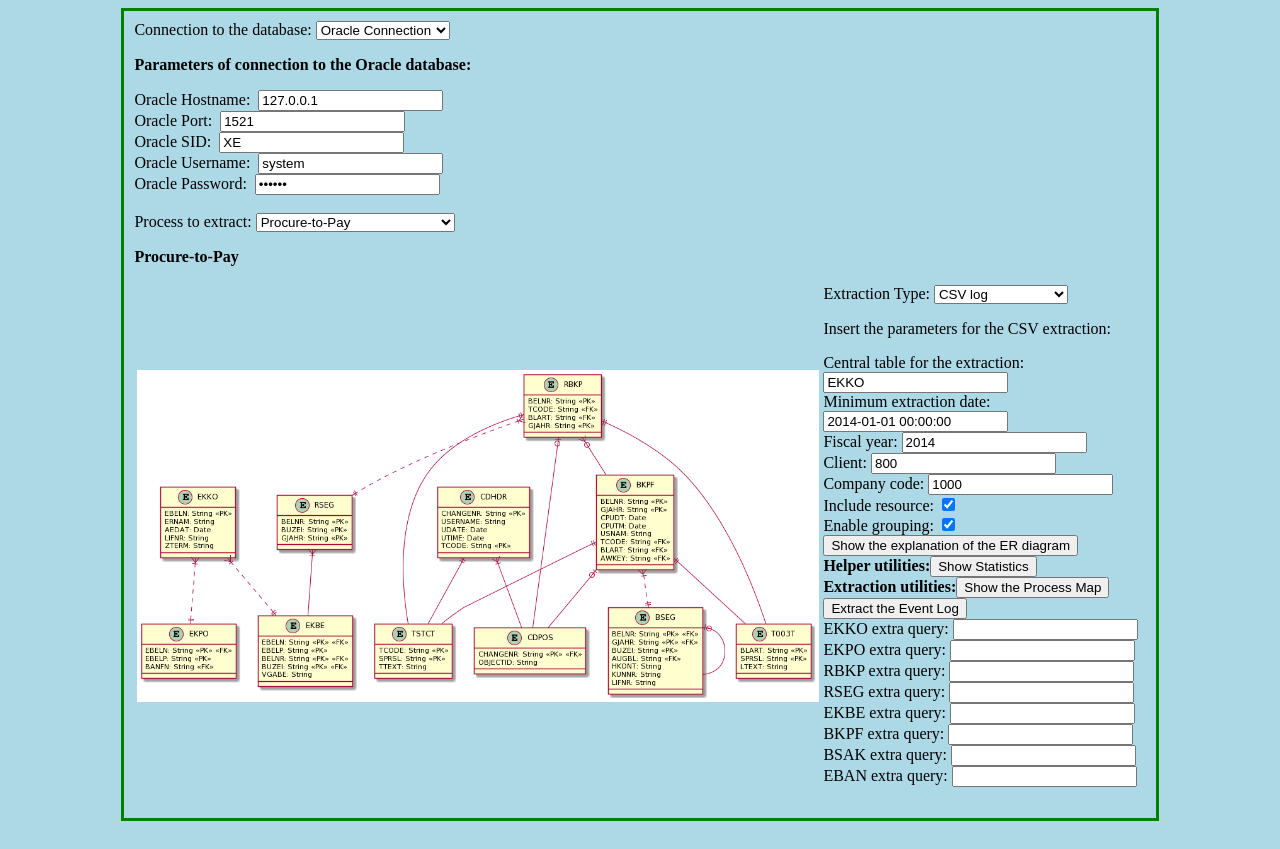
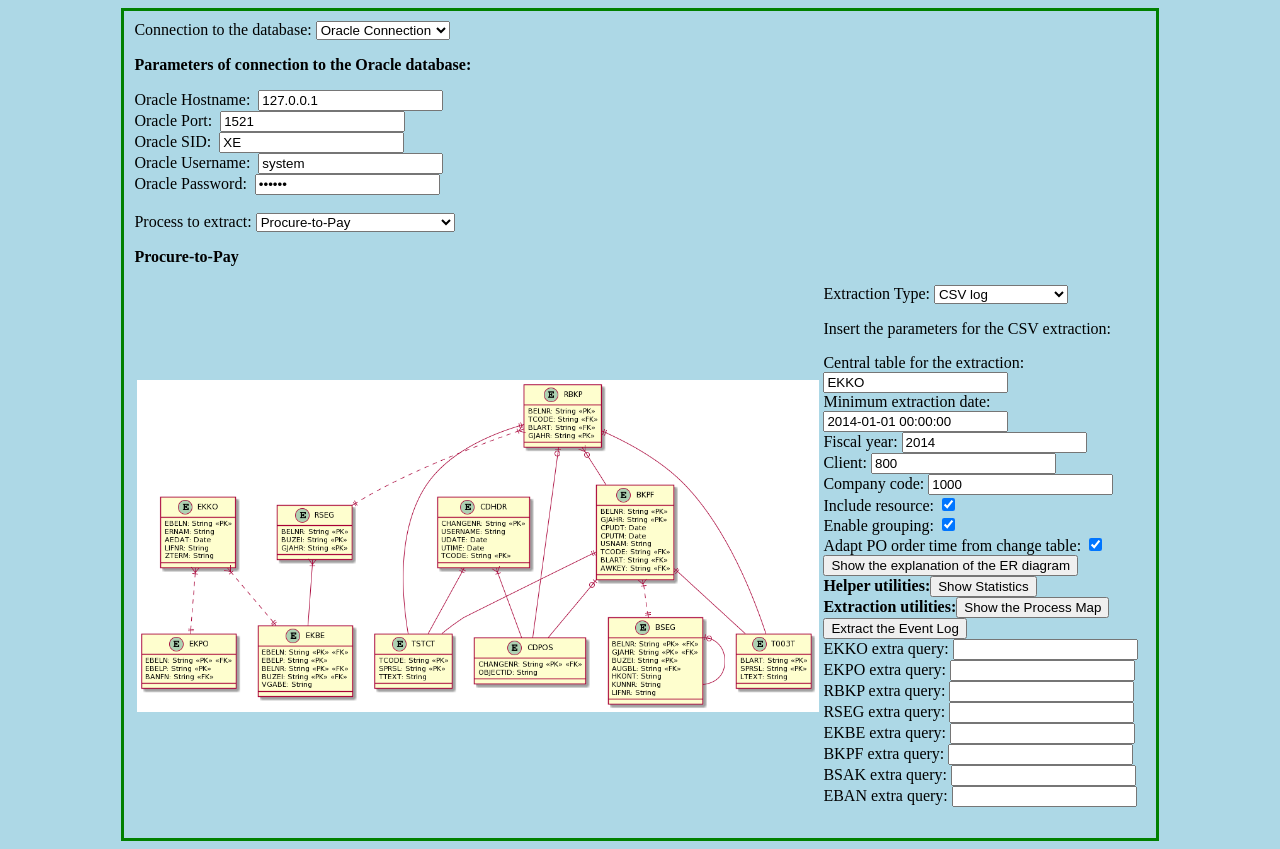
Before and after one commit to Javert899/sap-extractor, a Flask app: page /welcome in a window 1280 px wide. Before the commit the page ends 821 px from the top, so only its background shows below. Run offline with Flask 2, Linux system fonts and the light colour scheme; some libraries are stand-ins or nearby versions.

Commit message:
configuration options

```diff
--- a/sapextractor/algo/p2p/p2p_1d_dataframe.py
+++ b/sapextractor/algo/p2p/p2p_1d_dataframe.py
@@ -49,6 +49,7 @@ def apply(con, ref_type="EKKO", gjahr="2014", min_extr_date="2014-01-01 00:00:00
     dataframe, G, nodes_types, ekko_query, rbkp_query = p2p_common.extract_tables_and_graph(con, gjahr=gjahr, min_extr_date=min_extr_date, mandt=mandt, bukrs=bukrs, return_ekko_query=True, extra_els_query=extra_els_query)
     print(ekko_query)
     print(rbkp_query)
+    print("extract_changes", extract_changes, "enable_po_time_from_changes", enable_po_time_from_changes)
     if len(dataframe) > 0:
         dataframe = dataframe[[x for x in dataframe.columns if x.startswith("event_")]]
         anc_succ = build_graph.get_ancestors_successors_from_graph(G, nodes_types, ref_type=ref_type)
--- a/sapextractor/algo/p2p/p2p_1d_log.py
+++ b/sapextractor/algo/p2p/p2p_1d_log.py
@@ -4,8 +4,8 @@ from pm4py.objects.log.util import sorting
 from pm4py.objects.log.exporter.xes import exporter as xes_exporter
 
 
-def apply(con, ref_type="EKKO", gjahr="2014", min_extr_date="2014-01-01 00:00:00", mandt="800", bukrs="1000", extra_els_query=None, include_resource=True, enable_grouping=True):
-    dataframe = p2p_1d_dataframe.apply(con, gjahr=gjahr, ref_type=ref_type, min_extr_date=min_extr_date, mandt=mandt, bukrs=bukrs, extra_els_query=extra_els_query, include_resource=include_resource, enable_grouping=enable_grouping)
+def apply(con, ref_type="EKKO", gjahr="2014", min_extr_date="2014-01-01 00:00:00", mandt="800", bukrs="1000", extra_els_query=None, include_resource=True, enable_grouping=True, extract_changes=True, enable_po_time_from_changes=True):
+    dataframe = p2p_1d_dataframe.apply(con, gjahr=gjahr, ref_type=ref_type, min_extr_date=min_extr_date, mandt=mandt, bukrs=bukrs, extra_els_query=extra_els_query, include_resource=include_resource, enable_grouping=enable_grouping, extract_changes=extract_changes, enable_po_time_from_changes=enable_po_time_from_changes)
     log = log_converter.apply(dataframe, parameters={"stream_postprocessing": True})
     print("converted dataframe")
     log = sorting.sort_timestamp(log, "time:timestamp")
--- a/templates/extraction.html
+++ b/templates/extraction.html
@@ -264,6 +264,7 @@
 									Company code: <input type="text" id="p2p_csv_company_code" value="1000" /> <br />
 									Include resource: <input type="checkbox" id="p2p_csv_include_resource" checked /> <br />
 									Enable grouping: <input type="checkbox" id="p2p_csv_enable_grouping" checked /> <br />
+									Adapt PO order time from change table: <input type="checkbox" id="p2p_csv_enable_po_time_from_changes" checked /> <br />
 									<button onclick="javascript:showP2PErExplanation()">Show the explanation of the ER diagram</button><br />
 									<b>Helper utilities:</b><button onclick="javascript:p2pClient()">Show Statistics</button><br />
 									<b>Extraction utilities:</b><button onclick="javascript:showProcessMap()">Show the Process Map</button>
@@ -278,6 +279,7 @@
 									Company code: <input type="text" id="p2p_xes_company_code" value="1000" /> <br />
 									Include resource: <input type="checkbox" id="p2p_xes_include_resource" checked /> <br />
 									Enable grouping: <input type="checkbox" id="p2p_xes_enable_grouping" checked /> <br />
+									Adapt PO order time from change table: <input type="checkbox" id="p2p_xes_enable_po_time_from_changes" checked /> <br />
 									<button onclick="javascript:showP2PErExplanation()">Show the explanation of the ER diagram</button><br />
 									<b>Helper utilities:</b><button onclick="javascript:p2pClient()">Show Statistics</button><br />
 									<b>Extraction utilities:</b><button onclick="javascript:showProcessMap()">Show the Process Map</button>
@@ -935,6 +937,7 @@
 			ext_args["bukrs"] = document.getElementById("p2p_csv_company_code").value;
 			ext_args["include_resource"] = document.getElementById("p2p_csv_include_resource").checked;
 			ext_args["enable_grouping"] = document.getElementById("p2p_csv_enable_grouping").checked;
+			ext_args["enable_po_time_from_changes"] = document.getElementById("p2p_csv_enable_po_time_from_changes").checked;
 			return ext_args;
 		}
 
@@ -947,6 +950,7 @@
 			ext_args["bukrs"] = document.getElementById("p2p_xes_company_code").value;
 			ext_args["include_resource"] = document.getElementById("p2p_xes_include_resource").checked;
 			ext_args["enable_grouping"] = document.getElementById("p2p_xes_enable_grouping").checked;
+			ext_args["enable_po_time_from_changes"] = document.getElementById("p2p_xes_enable_po_time_from_changes").checked;
 			return ext_args;
 		}
 
```
